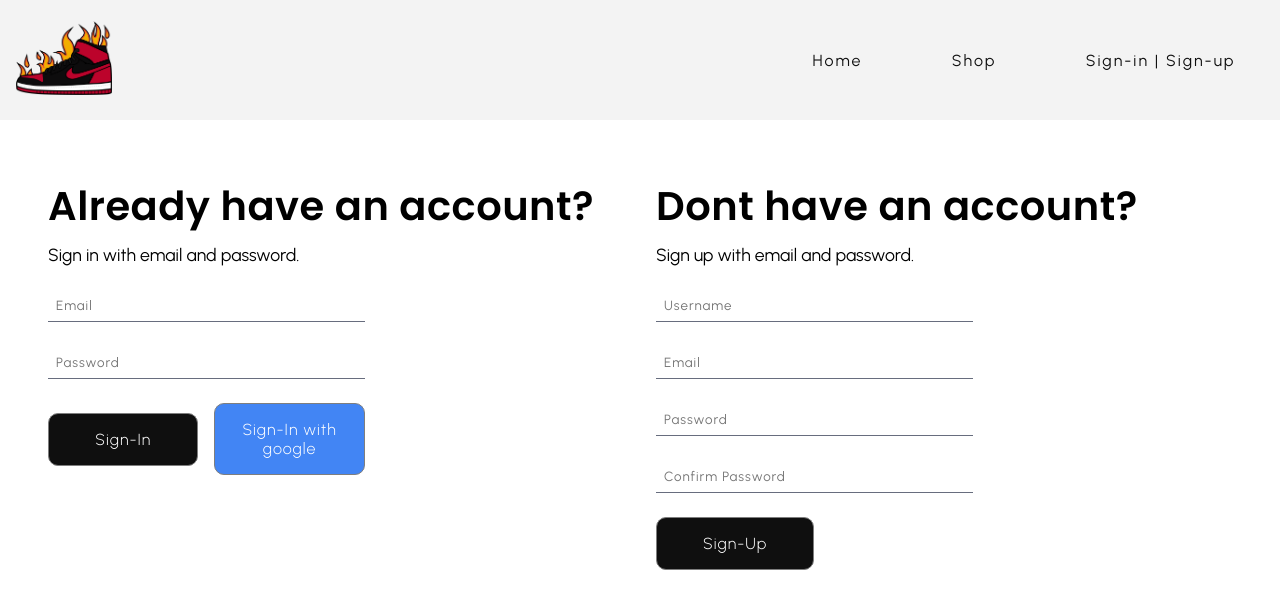
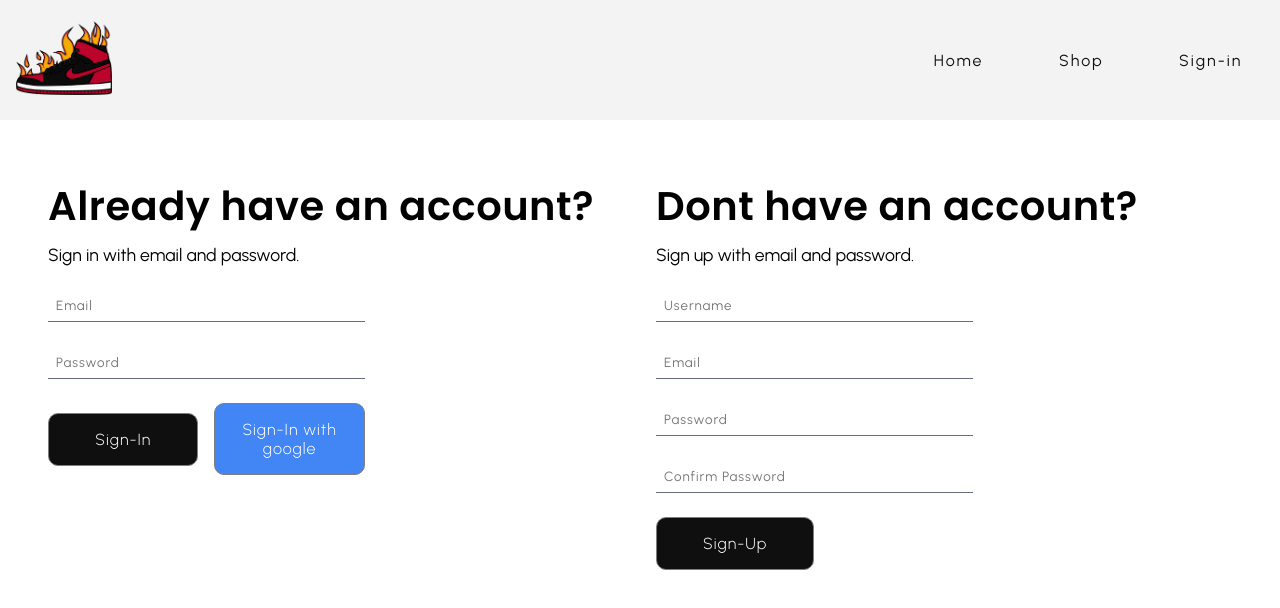
Before and after one commit to codedmachine111/superdrip, a React (Create React App) app: page /auth in a window 1280 px wide. Shown: the top 608 px of the page. Built offline with nearby package versions, Linux system fonts and the light colour scheme.

Commit message:
Added signout feature

```diff
--- a/src/App.js
+++ b/src/App.js
@@ -1,21 +1,31 @@
 import React from "react";
 import "./App.scss";
 import { Home } from "./pages/home/Home";
-import {Routes, Route} from "react-router-dom"
+import { Routes, Route } from "react-router-dom";
 import { Navbar } from "./components/Navbar/Navbar";
-import {Shop} from './pages/shop/Shop'
-import {Auth} from './pages/auth/Auth'
+import { Shop } from "./pages/shop/Shop";
+import { Auth } from "./pages/auth/Auth";
+import { createContext, useState } from "react";
+
+export const AppContext = createContext({
+  setCurrentUser: () => null,
+  currentUser: null,
+});
+
 function App() {
-
+  const [currentUser, setCurrentUser] = useState(null);
+  const value = { currentUser, setCurrentUser };
   return (
     <>
-      <Navbar />
+      <AppContext.Provider value={value}>
+        <Navbar />
         <Routes>
-          <Route path="/" element={<Home/>} />
-          <Route path="/shop" element={<Shop/>} />
-          <Route path="/auth" element={<Auth/>} />
+          <Route path="/" element={<Home />} />
+          <Route path="/shop" element={<Shop />} />
+          <Route path="/auth" element={<Auth />} />
           <Route path="/*" element={<div>Page does not exist</div>} />
         </Routes>
+      </AppContext.Provider>
     </>
   );
 }
--- a/src/components/Button/Button.css
+++ b/src/components/Button/Button.css
@@ -28,3 +28,8 @@
 #google:hover{
   background-color: #fff;
 }
+
+#signout{
+  width: 100%;
+  text-transform: capitalize;
+}
--- a/src/components/Navbar/Navbar.css
+++ b/src/components/Navbar/Navbar.css
@@ -16,9 +16,10 @@ nav {
 }
 nav ul {
   display: flex;
-  width: 40%;
+  width: 30%;
   justify-content: space-around;
   list-style-type: none;
+  align-items: center;
 }
 nav ul li {
   text-align: center;
--- a/src/components/Navbar/Navbar.js
+++ b/src/components/Navbar/Navbar.js
@@ -1,10 +1,18 @@
 import './Navbar.css'
 import { Link } from "react-router-dom"
 import logo from '../../media/superdrip-logo.png'
+import {useContext} from "react";
+import { AppContext } from '../../App';
+import {Button} from '../Button/Button'
+import { signOutUser } from '../../utils/firebase/firebase.utils';
 
 export const Navbar = () => {
 
-
+  const {currentUser, setCurrentUser} = useContext(AppContext);
+  const signOutHandler = async()=>{
+      await signOutUser();
+      setCurrentUser(null);
+  }
   return (
     <nav>
       <div className="logo">
@@ -18,7 +26,8 @@ export const Navbar = () => {
       <ul className="list">
         <li id="active"><Link to="/">Home</Link></li>
         <li><Link to="/shop" id="d">Shop</Link></li>
-        <li><Link to="/auth" id="d">Sign-in | Sign-up</Link></li>
+        {!currentUser ? <li><Link to="/auth" id="d">Sign-in</Link></li> : <li><Button title="signout" id="signout" onClick={signOutHandler}/></li> }
+
       </ul>
     </nav>
   )
--- a/src/components/SigninForm/SigninForm.js
+++ b/src/components/SigninForm/SigninForm.js
@@ -1,12 +1,15 @@
 import "./SigninForm.scss";
 import React from "react";
-import { useState } from "react";
+import { useState, useContext } from "react";
 import { Button } from ".././Button/Button";
 import {
   signInWithGooglePopup,
   createUserDocumentFromAuth,
   signInUserWithEmailAndPassword
 } from "../../utils/firebase/firebase.utils";
+import {AppContext} from '../../App';
+
+
 const defaultFormFields = {
   email: "",
   password: "",
@@ -16,6 +19,8 @@ export const SigninForm = () => {
   const [formFields, setFormFields] = useState(defaultFormFields);
   const { email, password } = formFields;
 
+  const { setCurrentUser } = useContext(AppContext);
+
   const resetFormFields = () => {
     setFormFields(defaultFormFields);
   };
@@ -23,8 +28,8 @@ export const SigninForm = () => {
   const handleOnSubmit = async(e) => {
     e.preventDefault();
     try{
-        const res = await signInUserWithEmailAndPassword(email,password);
-        console.log(res);
+        const {user} = await signInUserWithEmailAndPassword(email,password);
+        setCurrentUser(user);
         resetFormFields();
     }catch(error){
         switch(error.code){
@@ -47,9 +52,14 @@ export const SigninForm = () => {
   };
 
   const logGoogleUser = async () => {
-    const { user } = await signInWithGooglePopup();
-    await createUserDocumentFromAuth(user);
+    try{
+      const { user } = await signInWithGooglePopup();
+      await createUserDocumentFromAuth(user);
+    }catch(error){
+      console.log(error);
+    }
   };
+
   return (
     <>
       <form className="sign-in" onSubmit={handleOnSubmit}>
--- a/src/components/SignupForm/SignupForm.js
+++ b/src/components/SignupForm/SignupForm.js
@@ -1,11 +1,12 @@
 import "./SignupForm.scss";
 import React from "react";
-import { useState } from "react";
+import { useState, useContext } from "react";
 import {
   createAuthUserWithEmailAndPassword,
   createUserDocumentFromAuth,
 } from "../../utils/firebase/firebase.utils";
 import { Button } from "../Button/Button";
+import { AppContext } from "../../App";
 
 const defaultFormFields = {
   displayName: "",
@@ -18,6 +19,7 @@ export const SignupForm = () => {
   const [formFields, setFormFields] = useState(defaultFormFields);
   const { displayName, email, password, confirmPassword } = formFields;
 
+  const {setCurrentUser} = useContext(AppContext);
   const resetFormFields=()=>{
       setFormFields(defaultFormFields);
   }
@@ -33,6 +35,7 @@ export const SignupForm = () => {
         password
       );
       await createUserDocumentFromAuth(user, { displayName });
+      setCurrentUser(user);
       resetFormFields();
     } catch (error) {
       if(error.code === 'auth/email-already-in-use'){
--- a/src/index.js
+++ b/src/index.js
@@ -6,9 +6,8 @@ import { BrowserRouter as Router } from "react-router-dom";
 ReactDOM.render(
   <React.StrictMode>
     <Router>
-      <App/>
+        <App />
     </Router>
-
   </React.StrictMode>,
   document.getElementById("root")
 );
--- a/src/utils/firebase/firebase.utils.js
+++ b/src/utils/firebase/firebase.utils.js
@@ -4,7 +4,8 @@ import {
     signInWithPopup,
     GoogleAuthProvider,
     createUserWithEmailAndPassword,
-    signInWithEmailAndPassword
+    signInWithEmailAndPassword,
+    signOut
 } from 'firebase/auth'
 import {
     getFirestore,
@@ -88,3 +89,7 @@ export const signInUserWithEmailAndPassword = async (email, password)=>{
 
     return await signInWithEmailAndPassword(auth,email,password);
 }
+
+export const signOutUser = async ()=>{
+    await signOut(auth)
+}
```
